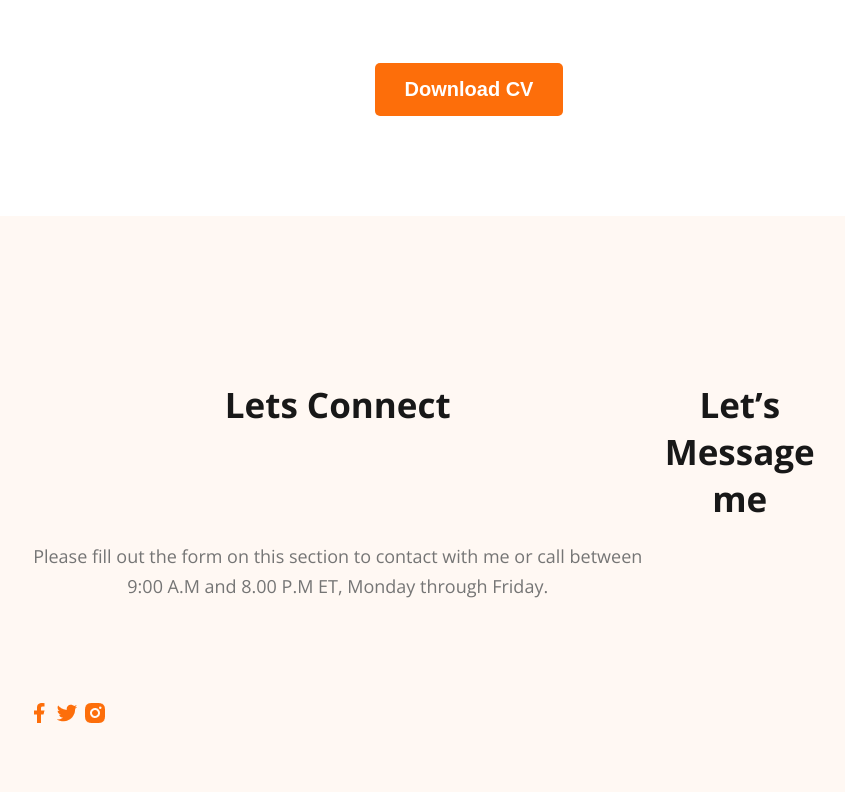
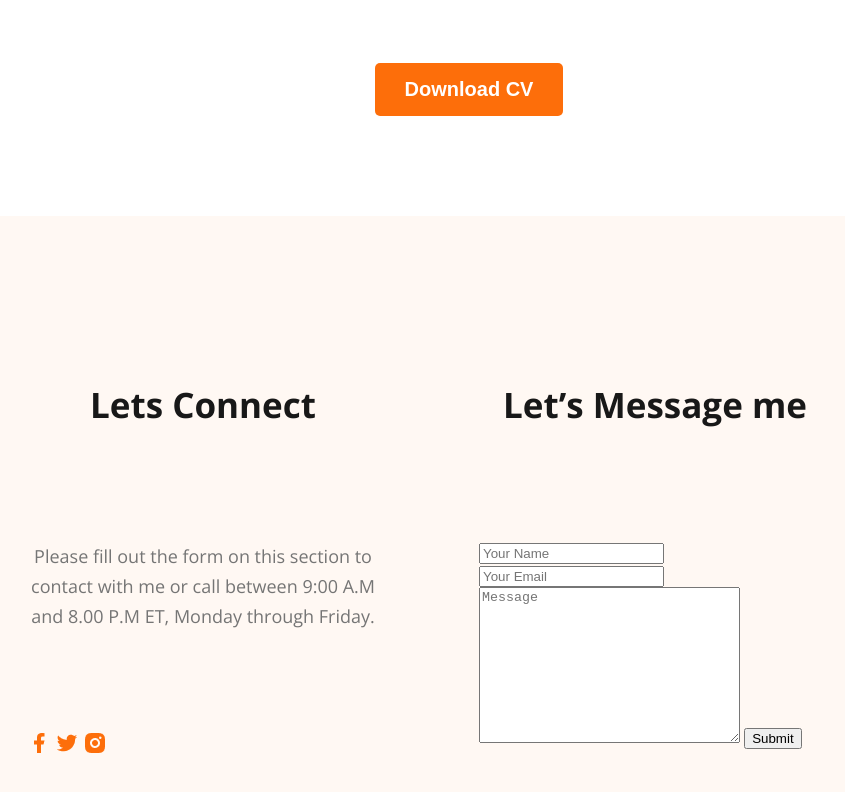
Before and after one commit to ShadowDeCoder/webdeveloper-portfolio, a plain HTML site: page index.html in a window 1280 px wide. Shown: the part 3523-4315 px from the top of the page, without its empty margins (211-1056 px from the left). Drawn offline with nearby package versions, Linux system fonts and the light colour scheme.

Commit message:
form added

```diff
--- a/index.html
+++ b/index.html
@@ -152,6 +152,12 @@
         </div>
         <div class="footer-column">
             <h3 class="section-title">Let’s Message me</h3>
+            <form action="">
+                <input type="text" placeholder="Your Name">
+                <input type="text" placeholder="Your Email">
+                <textarea name="" id="" cols="30" rows="10" placeholder="Message"></textarea>
+                <input type="submit" placeholder="Submit">
+            </form>
         </div>
     </footer>
 </body>
--- a/styles/portfolio.css
+++ b/styles/portfolio.css
@@ -291,7 +291,11 @@ main section
 
 footer{
     display: flex;
+    gap: 100px;
     background: #FFF8F3;
     padding: 130px 230px;
     margin-top: 100px;
 }
+.footer-column{
+    width: 50%;
+}
```
